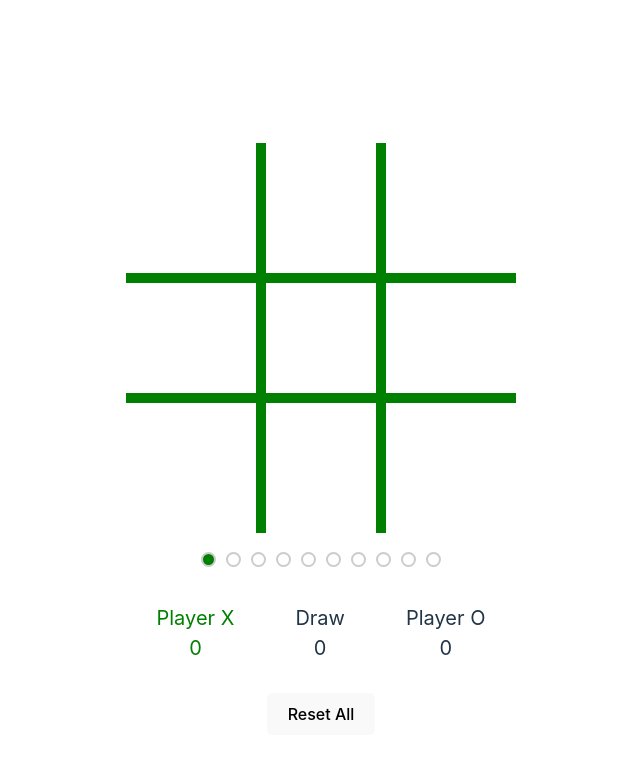
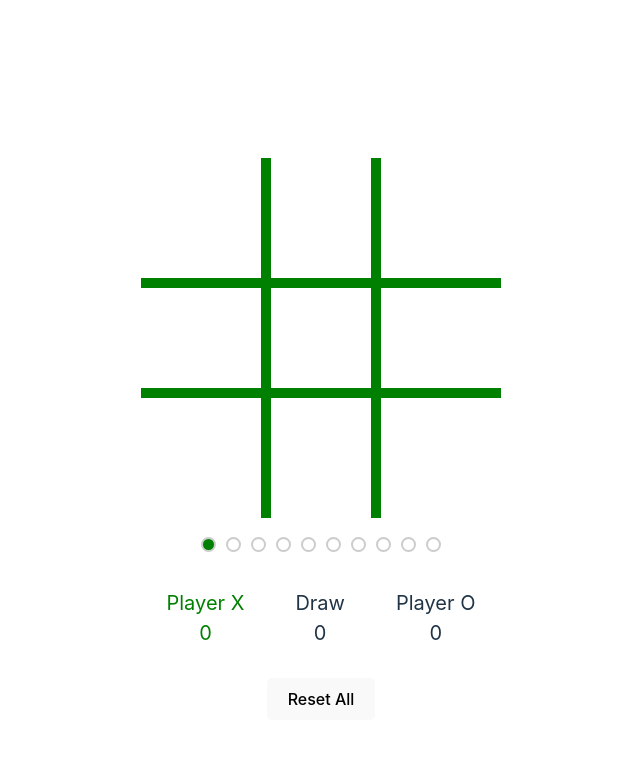
Before and after one commit to 2underscores/tic-tac-toe, a React (Vite) app in the folder app/frontend/: page / in a window 1280 px wide. Shown: the top 758 px of the page, without its empty margins (319-959 px from the left). Built offline with nearby package versions, Linux system fonts and the light colour scheme.

Commit message:
Resizing

```diff
--- a/app/frontend/src/components/Square.css
+++ b/app/frontend/src/components/Square.css
@@ -1,6 +1,6 @@
 .GameCell {
-    width: 130px;
-    height: 130px;
+    width: 120px;
+    height: 120px;
     border-radius: 0px;
     border: 0; /* Remove default border */
     background-color: transparent;
```
